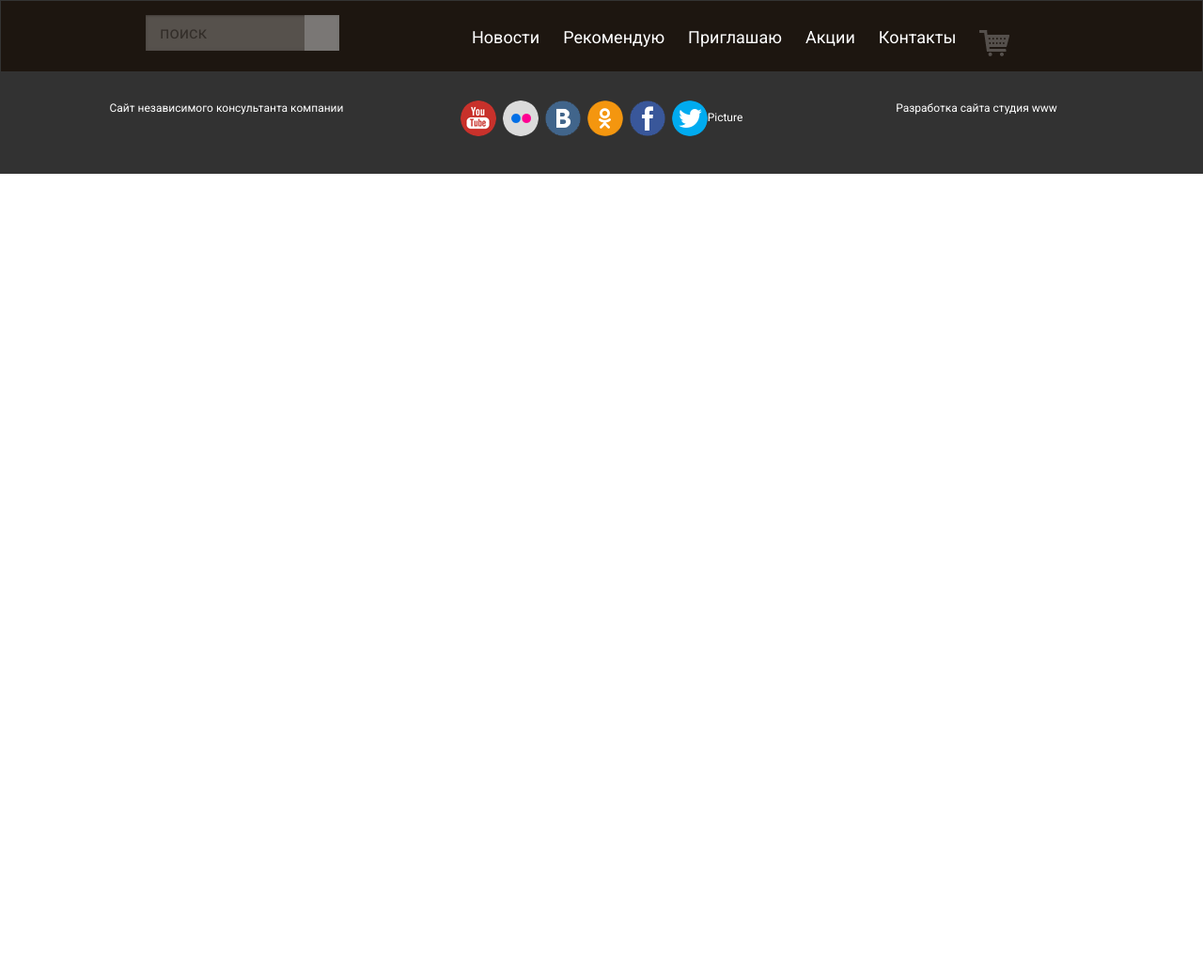
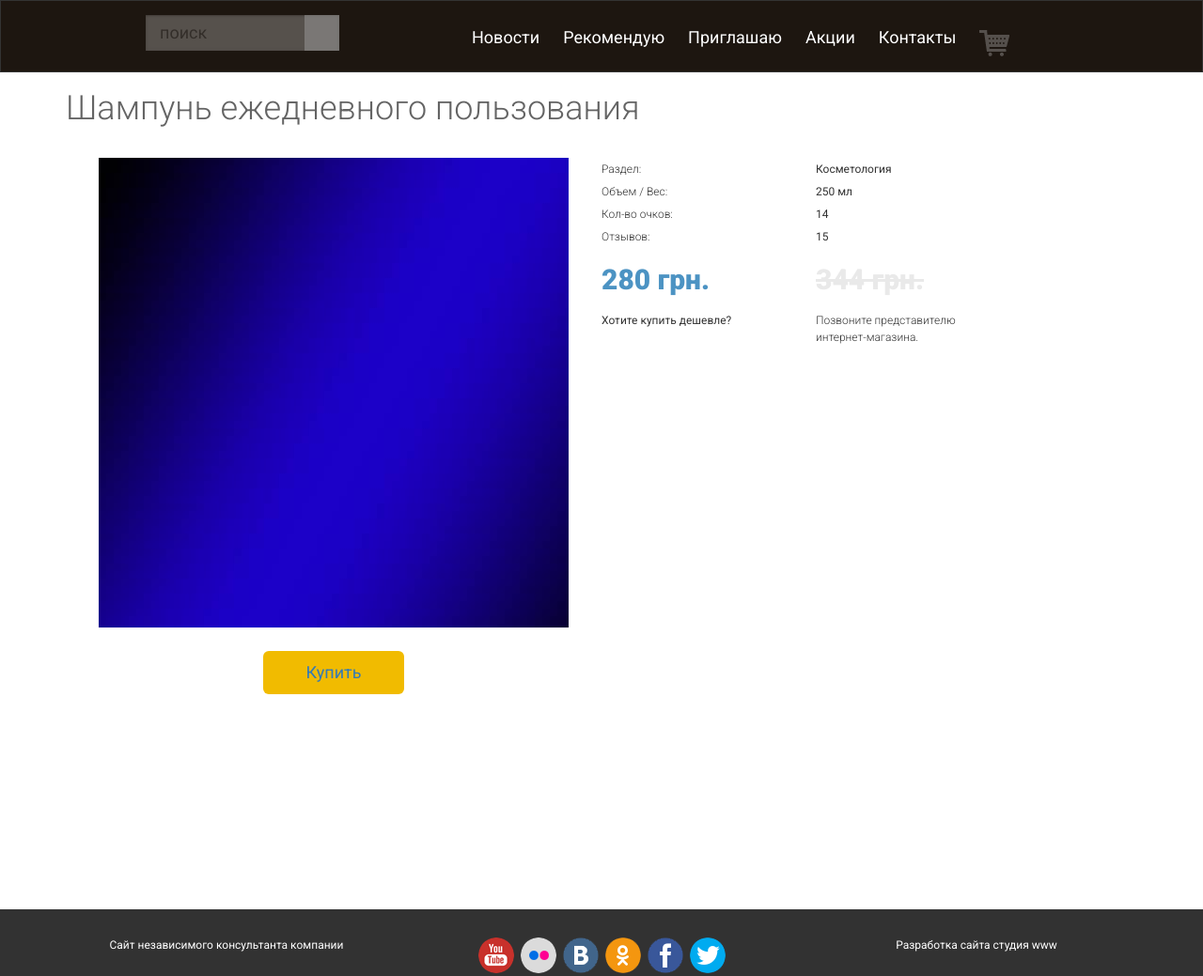
Before and after one commit to Noli29/GeekHub-Frontend-CMS-hw13, a website: page info.html in a window 1280 px wide. Shown: the whole page at 94% size. Before the commit the page ends 800 px from the top, so only its background shows below. Drawn offline with nearby package versions, Linux system fonts and the light colour scheme; files that its build step writes are made by us from their sources; grey boxes are pictures that could not be loaded.

Commit message:
info page

```diff
--- a/info.html
+++ b/info.html
@@ -70,6 +70,38 @@
     <!-- main -->
 
     <main class="m-page">
+        <div class="container">
+            <div class="info">
+                <h1>Шампунь ежедневного пользования</h1>
+                <div class="picture">
+                    <img src="images/picture.png">
+                    <a href="#" class="btn btn-lg button-price">Купить</a>
+                </div>
+                <div class="text">
+                    <div class="block1">
+                        <div>
+                            <div>Раздел:</div>
+                            <div>Объем / Вес:</div>
+                            <div>Кол-во очков:</div>
+                            <div>Отзывов:</div>
+                        </div>
+                        <div class="price">280 грн.</div>
+                        <div class="after">Хотите купить дешевле?</div>
+                    </div>
+                    <div class="block2">
+                        <div>
+                            <div>Косметология</div>
+                            <div>250 мл</div>
+                            <div> 14</div>
+                            <div>15</div>
+                        </div>
+                        <div class="price"> 344 грн.</div>
+                        <div class="after">Позвоните представителю интернет-магазина.</div>
+                    </div>
+                </div>
+
+            </div>
+        </div>
 
     </main>
 
@@ -78,7 +110,7 @@
     <footer>
         <div class="container">
             <div id="column-1">Сайт независимого консультанта компании </div>
-            <div id="column-2"><img src="images/social.png" alt="social">Picture</div>
+            <div id="column-2"><img src="images/social.png" alt="social"></div>
             <div id="column-3">Разработка сайта студия www</div>
         </div>
     </footer>
--- a/sass/components/buttons.scss
+++ b/sass/components/buttons.scss
@@ -18,3 +18,24 @@
     color: #F1BB00;
   }
 }
+
+.button-price {
+  display: inline-block;
+  padding: 10px 45px;
+  background-color: #F1BB00;
+  text-decoration: none;
+  transition: .2s linear;
+  a{
+    text-shadow: 0 -1px 0 ;
+    color: $color-white;
+    font-family: $font;
+    font-size: 16px;
+    line-height: 16px;
+  }
+
+  &:hover {
+    background: #1b6d85;
+    transition: .2s linear;
+    color: #F1BB00;
+  }
+}
--- a/sass/pages/info.scss
+++ b/sass/pages/info.scss
@@ -0,0 +1,83 @@
+.m-page{
+  margin: 0 auto;
+}
+
+main .info{
+  height: 100%;
+  h1{
+    color: #646464;
+    font-family: $font;
+    font-size: 36px;
+    font-weight: 100;
+    line-height: 36px;
+    text-align: $text-l;
+    padding-bottom: 25px;
+  }
+
+  .picture {
+    width: 50%;
+    float: left;
+    min-height: 100%;
+    img{padding-bottom: 25px}
+  }
+
+  .text {
+    width: 50%;
+    min-height: 100%;
+    float: left;
+    color: #323232;
+    font-family: $font;
+    font-size: 12px;
+    line-height: 24px;
+
+    .block1 {
+      width: 40%;
+      float: left;
+      min-height: 100%;
+      font-weight: $font-weight-p;
+
+      .price{
+        padding-top: 25px;
+        font-family: $font;
+        font-size: 30px;
+        font-weight: 900;
+        line-height: 18px;
+        color: #4c93c3;
+      }
+
+      .after{
+        padding-top: 25px;
+        line-height: 18px;
+        font-weight: $font-weight-h3;
+      }
+    }
+
+    .block2 {
+      width: 30%;
+      min-height: 100%;
+      float: left;
+      font-weight: $font-weight-h3;
+
+      .price{
+        padding-top: 25px;
+        font-family: $font;
+        font-size: 30px;
+        font-weight: 900;
+        line-height: 18px;
+        color: #e9e9e9;
+        text-decoration: line-through;
+      }
+       .after{
+         padding-top: 25px;
+         line-height: 18px;
+         font-weight: $font-weight-p;
+       }
+    }
+
+
+
+  }
+
+
+
+}
```
Also changed, not shown: catalog.html (+1 -1 lines), index.html (+1 -1 lines), text-page.html (+1 -1 lines), images/picture.png (added).
